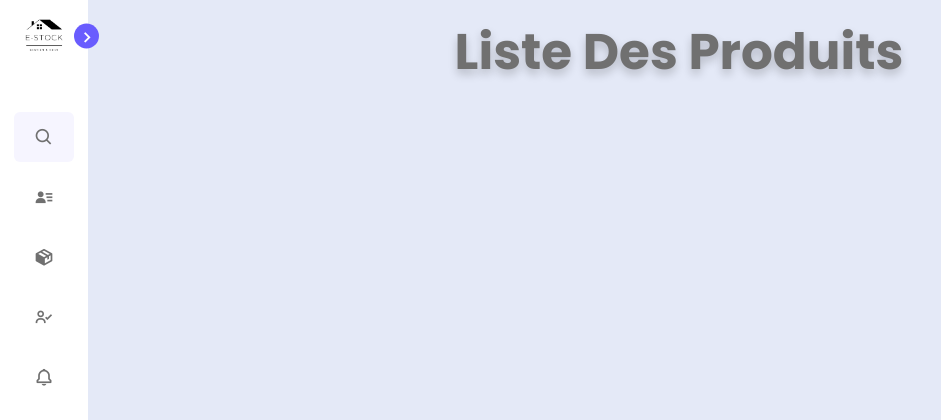
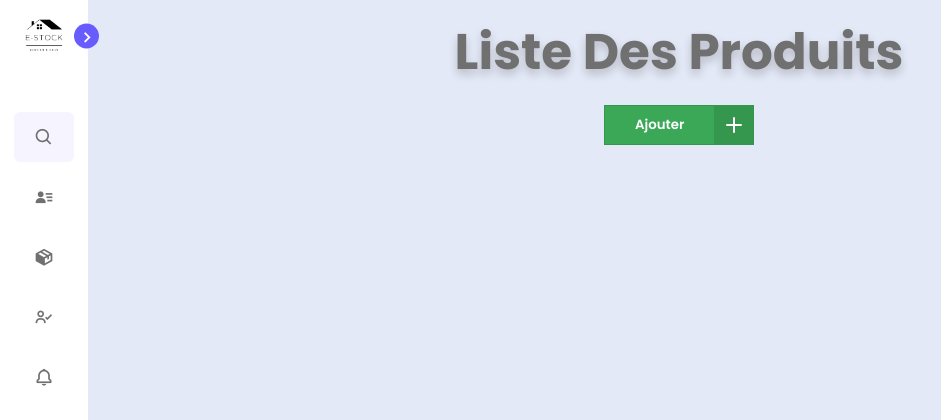
Before and after one commit to Chacronemed/PFA_1A_DevWeb, a PHP site: page /AllProduits.php in a window 1280 px wide. Shown: the top 420 px of the page, without its empty margins (0-941 px from the left). Run offline with PHP 8.4, Linux system fonts and the light colour scheme; data that the repository does not hold is empty.

Commit message:
formulaireEmploye

```diff
--- a/Views/Employes/AddEmployes.php
+++ b/Views/Employes/AddEmployes.php
@@ -4,7 +4,7 @@
     <meta charset="UTF-8">
     <meta http-equiv="X-UA-Compatible" content="IE=edge">
     <meta name="viewport" content="width=device-width, initial-scale=1.0">
-    <link rel="stylesheet" href="../ADDEmpl/SignInCss.css">
+    <link rel="stylesheet" href="../Employes/SignInCss.css">
 
 </head>
 <body>
--- a/Views/Produits/AllProduits.php
+++ b/Views/Produits/AllProduits.php
@@ -93,6 +93,65 @@ th, td {
 tr {
     height: 50px;
 }
+.button {
+  position: relative;
+  width: 150px;
+  height: 40px;
+  cursor: pointer;
+  display: flex;
+  margin: 0 auto;
+  margin-bottom: 20px;
+  align-items: center;
+  border: 1px solid #34974d;
+  background-color: #3aa856;
+}
+
+.button, .button__icon, .button__text {
+  transition: all 0.3s;
+}
+
+.button .button__text {
+  transform: translateX(30px);
+  color: #fff;
+  font-weight: 600;
+}
+
+.button .button__icon {
+  position: absolute;
+  transform: translateX(109px);
+  height: 100%;
+  width: 39px;
+  background-color: #34974d;
+  display: flex;
+  align-items: center;
+  justify-content: center;
+}
+
+.button .svg {
+  width: 30px;
+  stroke: #fff;
+}
+
+.button:hover {
+  background: #34974d;
+}
+
+.button:hover .button__text {
+  color: transparent;
+}
+
+.button:hover .button__icon {
+  width: 148px;
+  transform: translateX(0);
+}
+
+.button:active .button__icon {
+  background-color: #2e8644;
+}
+
+.button:active {
+  border: 1px solid #2e8644;
+}
 
 @media (max-width:768px){
     .container{
@@ -104,6 +163,11 @@ tr {
 <div class="container">
 
     <h1 class="heading">Liste des Produits</h1>
+
+    <a href="#formulaireProduit"><button type="button" class="button"></a>
+    <span class="button__text">Ajouter</span>
+    <span class="button__icon"><svg xmlns="http://www.w3.org/2000/svg" width="24" viewBox="0 0 24 24" stroke-width="2" stroke-linejoin="round" stroke-linecap="round" stroke="currentColor" height="24" fill="none" class="svg"><line y2="19" y1="5" x2="12" x1="12"></line><line y2="12" y1="12" x2="19" x1="5"></line></svg></span>
+    </button>
 
     <div class="box-container">
         <?php $data=new ControllerProduits;
@@ -129,44 +193,11 @@ tr {
                  <?php endforeach; ?>
                 </table>
                 <!--<p>Lorem ipsum dolor sit amet consectetur adipisicing elit. Minus, commodi?</p>-->
-                <a href="#" class="btn">read more</a>
+                <a href="#" class="btn">modifier</a>
+                <a href="#" class="btn">supprimer</a>
             </div>
         <?php endforeach; ?>
 
-        <!--<div class="box">
-            <img src="image/icon-2.png" alt="image produit 1">
-            <h3>CSS 3</h3>
-            <p>Lorem ipsum dolor sit amet consectetur adipisicing elit. Minus, commodi?</p>
-            <a href="#" class="btn">read more</a>
-        </div>
-
-        <div class="box">
-            <img src="image/icon-3.png" alt="">
-            <h3>JavaScript</h3>
-            <p>Lorem ipsum dolor sit amet consectetur adipisicing elit. Minus, commodi?</p>
-            <a href="#" class="btn">read more</a>
-        </div>
-
-        <div class="box">
-            <img src="image/icon-4.png" alt="">
-            <h3>SASS</h3>
-            <p>Lorem ipsum dolor sit amet consectetur adipisicing elit. Minus, commodi?</p>
-            <a href="#" class="btn">read more</a>
-        </div>
-
-        <div class="box">
-            <img src="image/icon-5.png" alt="">
-            <h3>JQuery</h3>
-            <p>Lorem ipsum dolor sit amet consectetur adipisicing elit. Minus, commodi?</p>
-            <a href="#" class="btn">read more</a>
-        </div>
-
-        <div class="box">
-            <img src="image/icon-6.png" alt="">
-            <h3>React.js</h3>
-            <p>Lorem ipsum dolor sit amet consectetur adipisicing elit. Minus, commodi?</p>
-            <a href="#" class="btn">read more</a>
-        </div>-->
 
     </div>
 
--- a/Views/SideBar/SideBar.php
+++ b/Views/SideBar/SideBar.php
@@ -47,7 +47,7 @@
                     </li>
 
                     <li class="nav-link">
-                        <a href="#">
+                        <a href="../Produits/AllProduits.php">
                             <i class='bx bxs-package icon'></i>
                             <span class="text nav-text">Produits</span>
                         </a>
```
Also changed, not shown: Views/Employes/SignInCss.css (added, +107 -0 lines).
